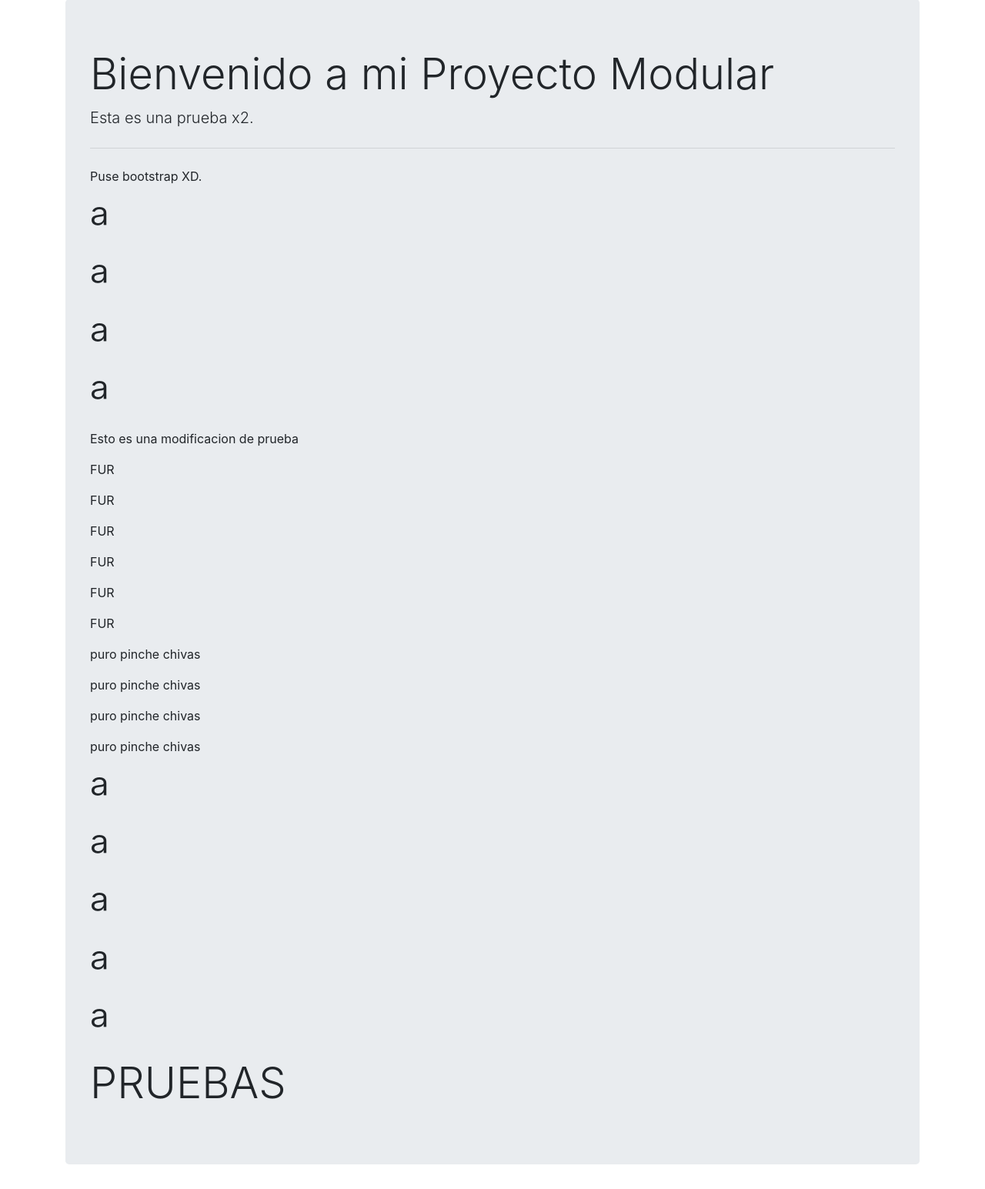
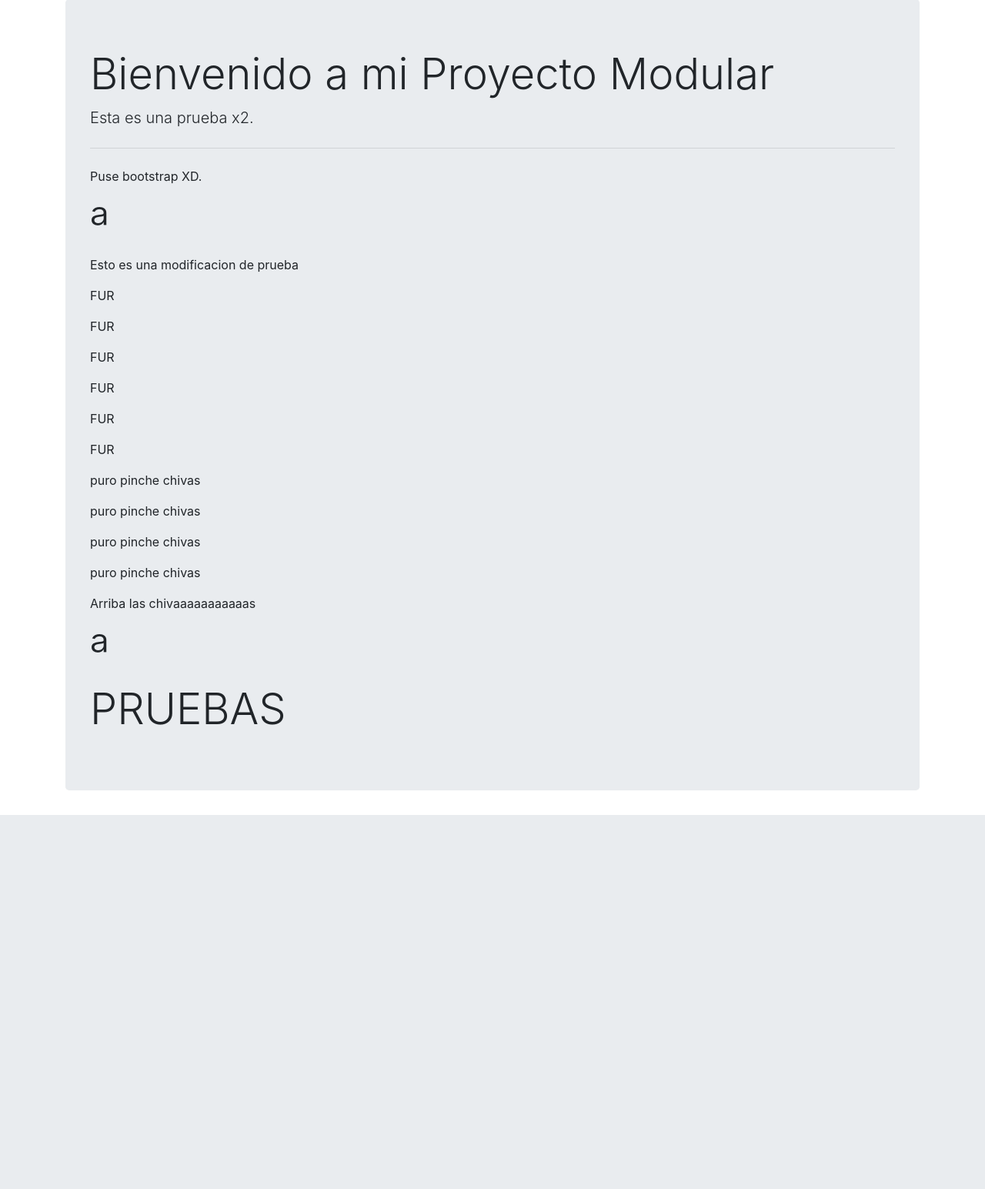
Before and after one commit to carloshdz124/RESTPRO, a PHP site: page / in a window 1280 px wide. Shown: the part 49-1594 px from the top of the page at 77% size. After the commit the page ends 1108 px from the top, so only its background shows below. Run offline with PHP 8.4, Linux system fonts and the light colour scheme; some libraries are stand-ins or nearby versions.

Commit message:
modificacion simultanea

```diff
--- a/index.php
+++ b/index.php
@@ -10,9 +10,6 @@ include_once ("header.php");
         echo "<p class='lead'>Esta es una prueba x2.</p>";
         echo "<hr class='my-4'>";
         echo "<p>Puse bootstrap XD.</p>";
-        echo "<h1 class='display-4'>ª</h1>";
-        echo "<h1 class='display-4'>ª</h1>";
-        echo "<h1 class='display-4'>ª</h1>";
         echo "<h1 class='display-4'>ª</h1>";
         ?>
 
@@ -27,12 +24,9 @@ include_once ("header.php");
         <p>puro pinche chivas<p>
         <p>puro pinche chivas<p>
         <p>puro pinche chivas<p>
+        <p>Arriba las chivaaaaaaaaaaas</p>
 
         <?php
-        echo "<h1 class='display-4'>ª</h1>";
-        echo "<h1 class='display-4'>ª</h1>";
-        echo "<h1 class='display-4'>ª</h1>";
-        echo "<h1 class='display-4'>ª</h1>";
         echo "<h1 class='display-4'>ª</h1>";
         echo "<h3 class='display-4'>PRUEBAS</h3>";
         echo "</div>";
```
